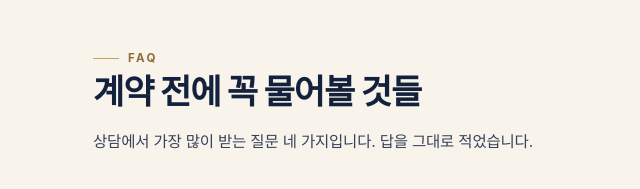
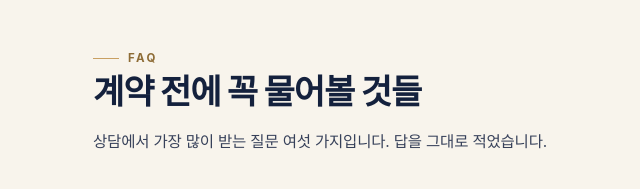
Before and after one commit to townhouseteluce-dotcom/housering-site, a plain HTML site: page lancity/index.html in a window 1280 px wide. Shown: the part 5200-5389 px from the top of the page, 9-649 px from the left. Drawn offline with Linux system fonts and the light colour scheme.

Commit message:
랜시티 FAQ 안내문: '질문 네 가지' → '여섯 가지' (문항 2개 추가 반영)

```diff
--- a/lancity/index.html
+++ b/lancity/index.html
@@ -410,7 +410,7 @@
       <div>
         <span class="eyebrow on-light">FAQ</span>
         <h2 class="title">계약 전에 꼭 물어볼 것들</h2>
-        <p class="lead">상담에서 가장 많이 받는 질문 네 가지입니다. 답을 그대로 적었습니다.</p>
+        <p class="lead">상담에서 가장 많이 받는 질문 여섯 가지입니다. 답을 그대로 적었습니다.</p>
       </div>
     </div>
     <div class="faq">
```
